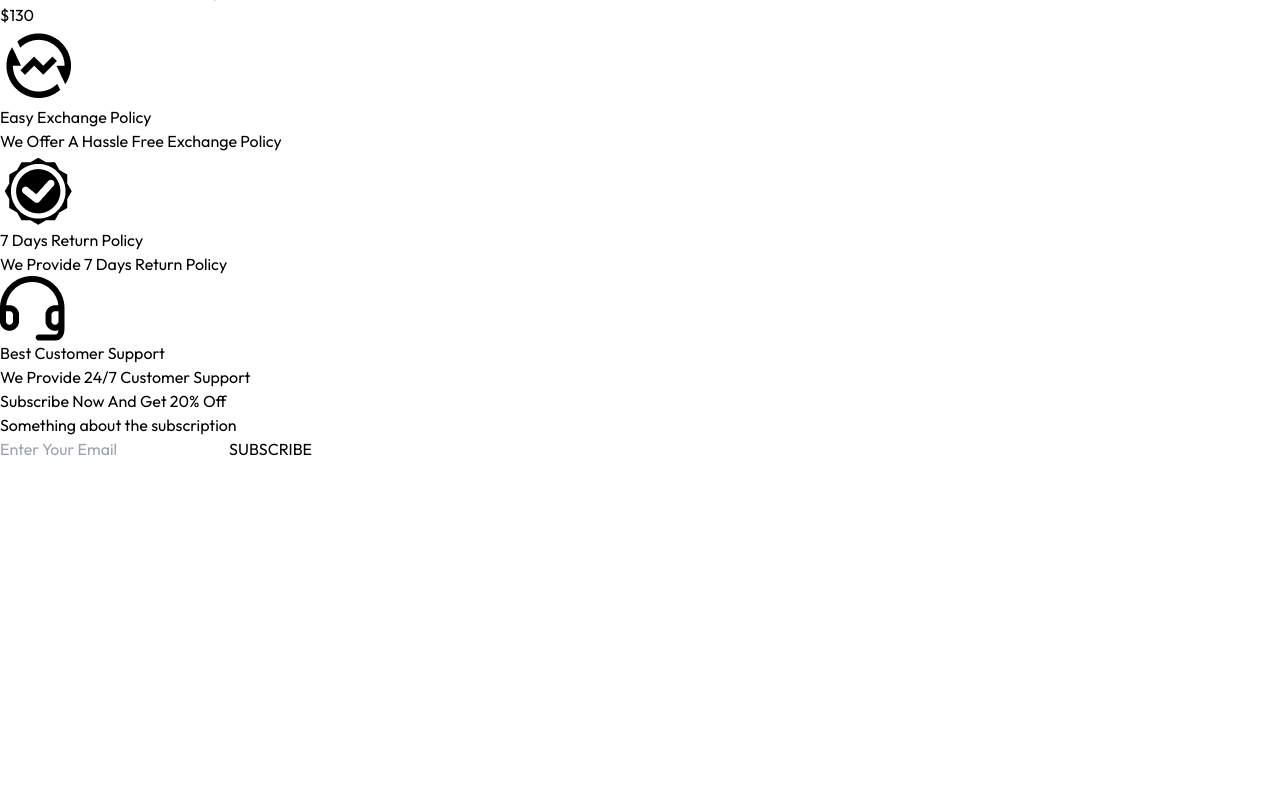
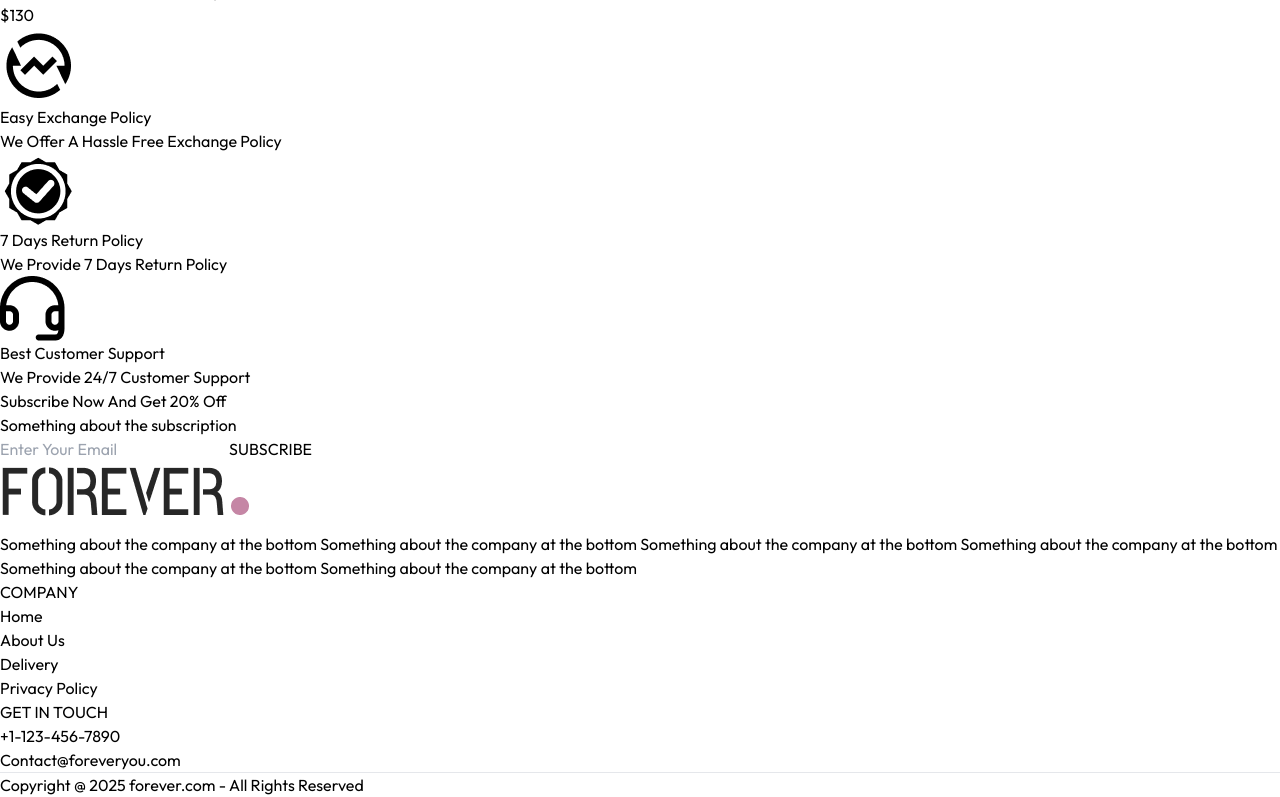
Before and after one commit to Andrew-Projects-1/E-Commerce, a React (Vite) app in the folder frontend/: page / in a window 1280 px wide. Shown: the part 9141-9938 px from the top of the page. Before the commit the page ends 9602 px from the top, so only its background shows below. Built offline with nearby package versions, Linux system fonts and the light colour scheme.

Commit message:
Finished newsletter, created and mounted Footer section

```diff
--- a/frontend/src/App.jsx
+++ b/frontend/src/App.jsx
@@ -10,6 +10,7 @@
 import PlaceOrder from './pages/PlaceOrder'
 import Orders from './pages/Orders'
 import Navbar from './components/Navbar'
+import Footer from './components/Footer'
 
 const App = () => {
   return (
@@ -26,6 +27,7 @@
         <Route path='/place-order' element={<PlaceOrder/>}/>
         <Route path='/orders' element={<Orders/>}/>
       </Routes>
+      <Footer />
     </div>
   )
 }
--- /dev/null
+++ b/frontend/src/components/Footer.jsx
@@ -0,0 +1,43 @@
+import React from 'react'
+import { assets } from '../assets/assets'
+
+const Footer = () => {
+  return (
+    <div>
+      <div className='flex flex-col sm:grid grid-cols-[3fr_1fr_1fr] gap-14 my-10 mt-40 text-sm'>
+        <div>
+          <img src={assets.logo} className='mb-5 w-32' alt="" />
+          <p className='w-full md:w-2/3 text-gray-600'>
+          Something about the company at the bottom Something about the company at the bottom Something about the company at the bottom Something about the company at the bottom Something about the company at the bottom Something about the company at the bottom
+          </p>
+        </div>
+
+        <div>
+          <p className='text-xl font-medium mb-5'>COMPANY</p>
+          <ul className='flex flex-col gap-1 text-gray-600'>
+            <li>Home</li>
+            <li>About Us</li>
+            <li>Delivery</li>
+            <li>Privacy Policy</li>
+          </ul>
+        </div>
+
+        <div>
+          <p className='text-xl font-medium mb-5'>GET IN TOUCH</p>
+          <ul className='flex flex-col gap-1 text-gray-600'>
+            <li>+1-123-456-7890</li>
+            <li>Contact@foreveryou.com</li>
+          </ul>
+        </div>
+
+      </div>
+
+      <div>
+        <hr />
+        <p className='py-5 text-sm text-center'>Copyright @ 2025 forever.com - All Rights Reserved</p>
+      </div>
+    </div>
+  )
+}
+
+export default Footer
--- a/frontend/src/components/NewsletterBox.jsx
+++ b/frontend/src/components/NewsletterBox.jsx
@@ -1,11 +1,15 @@
 import React from 'react'
 
 const NewsletterBox = () => {
+
+  const onSubmitHandler = () => {
+    event.preventDefault();
+  }
   return (
     <div className='text-center'>
       <p className='text-2xl font-medium text-gray-800'>Subscribe Now And Get 20% Off</p>
       <p className='text-gray-400 mt-3'>Something about the subscription</p>
-      <form className='w-full sm:w-1/2 flex items-center gap-3 mx-auto my-6 border pl-3'>
+      <form onSubmit={onSubmitHandler} className='w-full sm:w-1/2 flex items-center gap-3 mx-auto my-6 border pl-3'>
         <input className='w-full sm:flex-1 outline-none' type="email" placeholder='Enter Your Email' required/>
         <button type='submit' className='bg-black text-white text-xs px-10 py-4'>SUBSCRIBE</button>
       </form>
```
